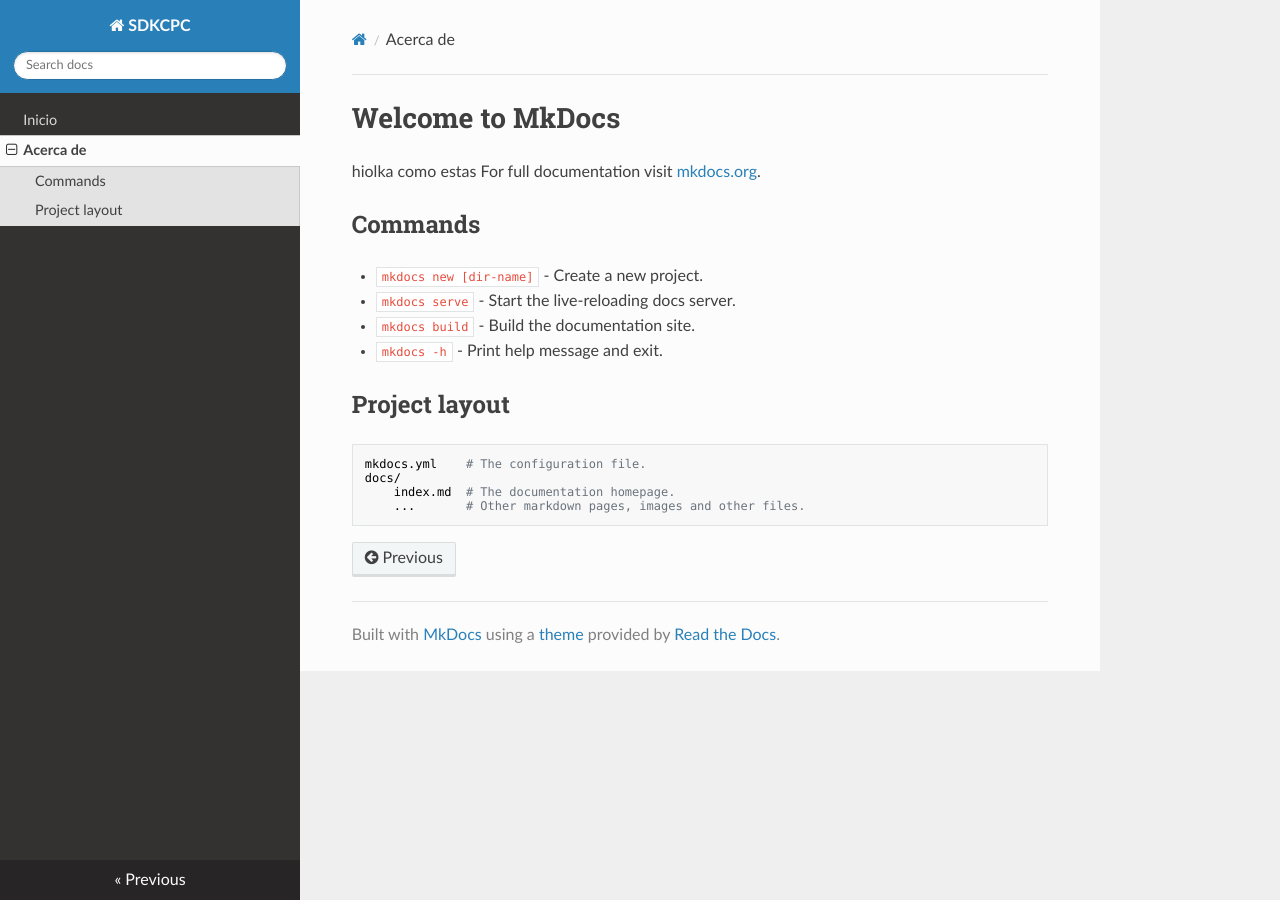
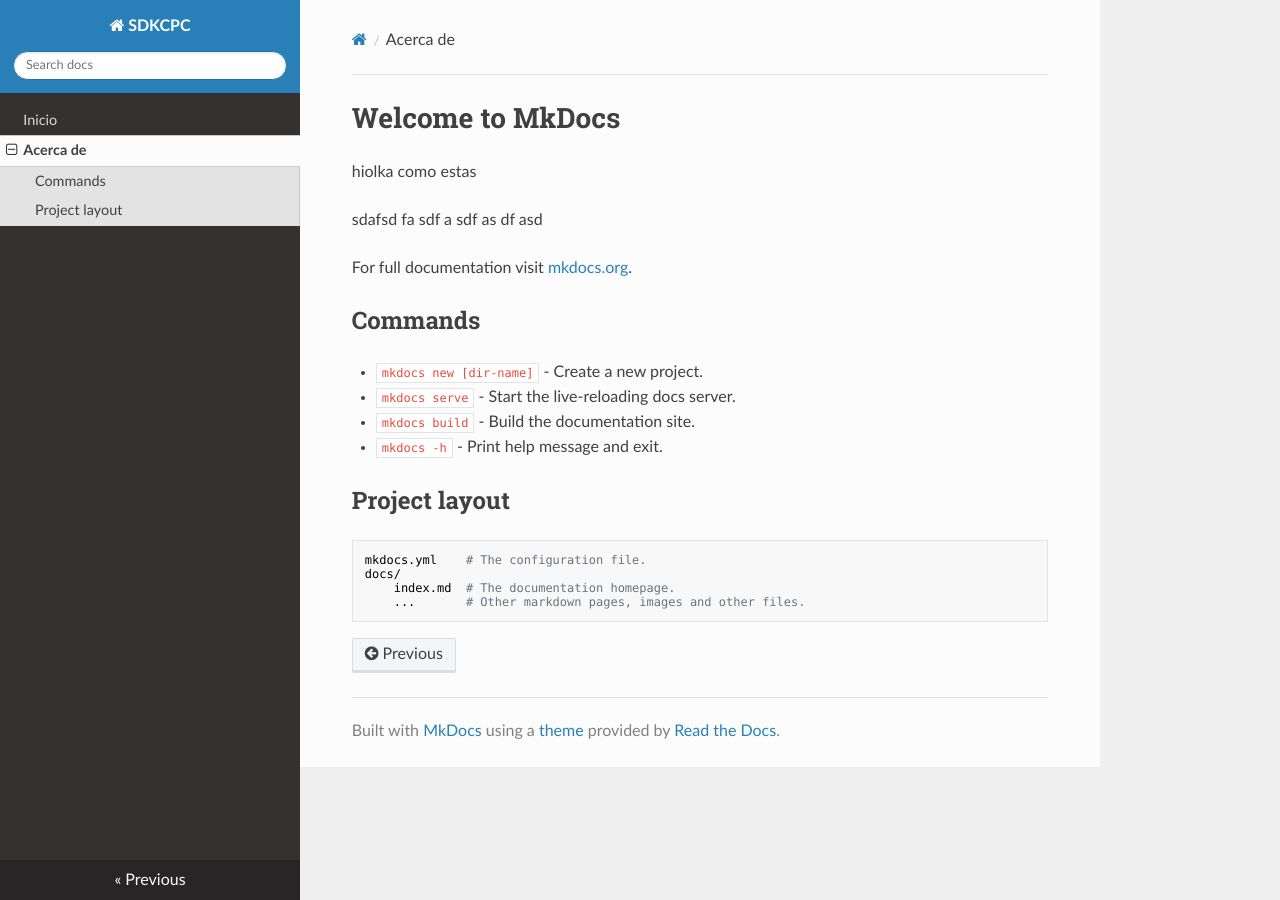
Before and after one commit to destroyer-dcf/sdkcpc, an MkDocs documentation site: the page built from docs/about.md, in a window 1280 px wide. Built offline with MkDocs 1.6.1, drawn with Linux system fonts in a browser that asks for light colours; nearby versions of some CDN libraries.

```diff
--- a/docs/about.md
+++ b/docs/about.md
@@ -1,5 +1,15 @@
 # Welcome to MkDocs
 hiolka como estas
+
+sdafsd
+fa
+sdf
+a
+sdf
+as
+df
+asd
+
 For full documentation visit [mkdocs.org](https://www.mkdocs.org).
 
 ## Commands
```
Also changed, not shown: docs/index.md (+3 -0 lines).
